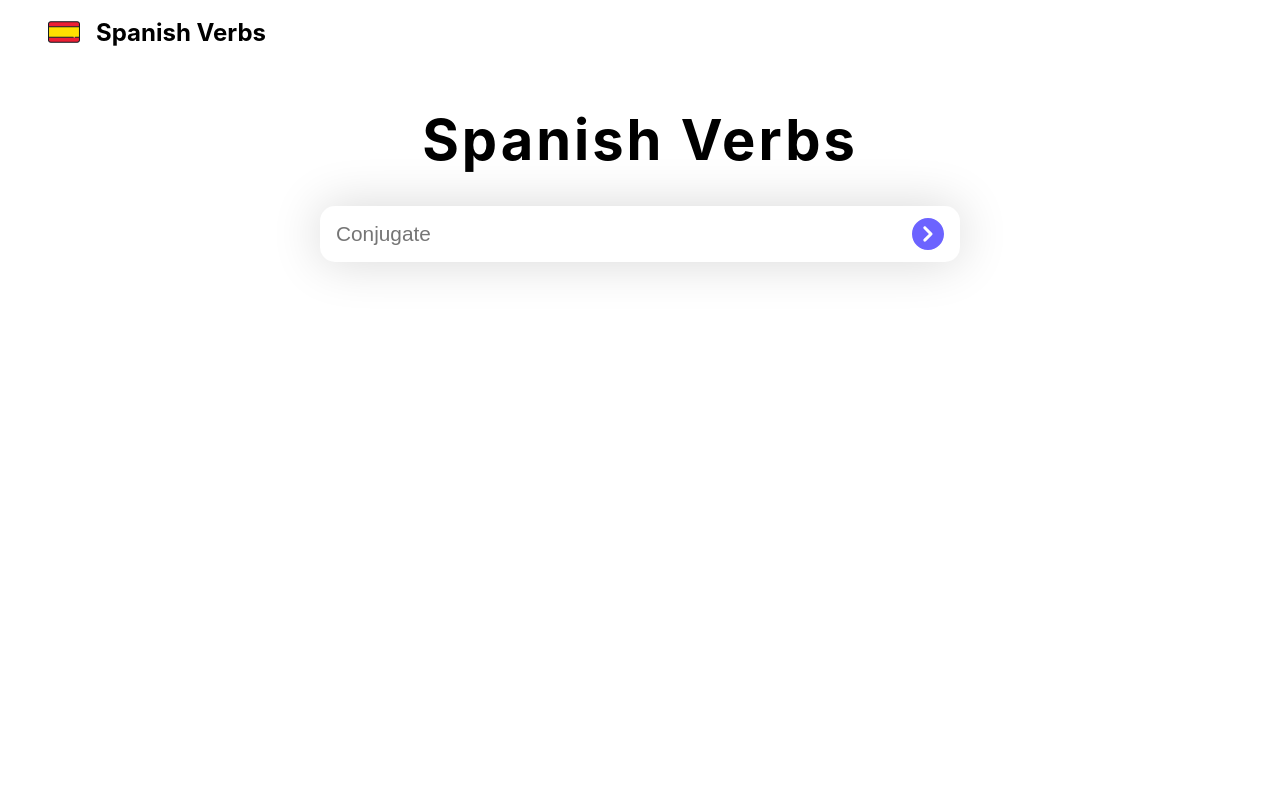
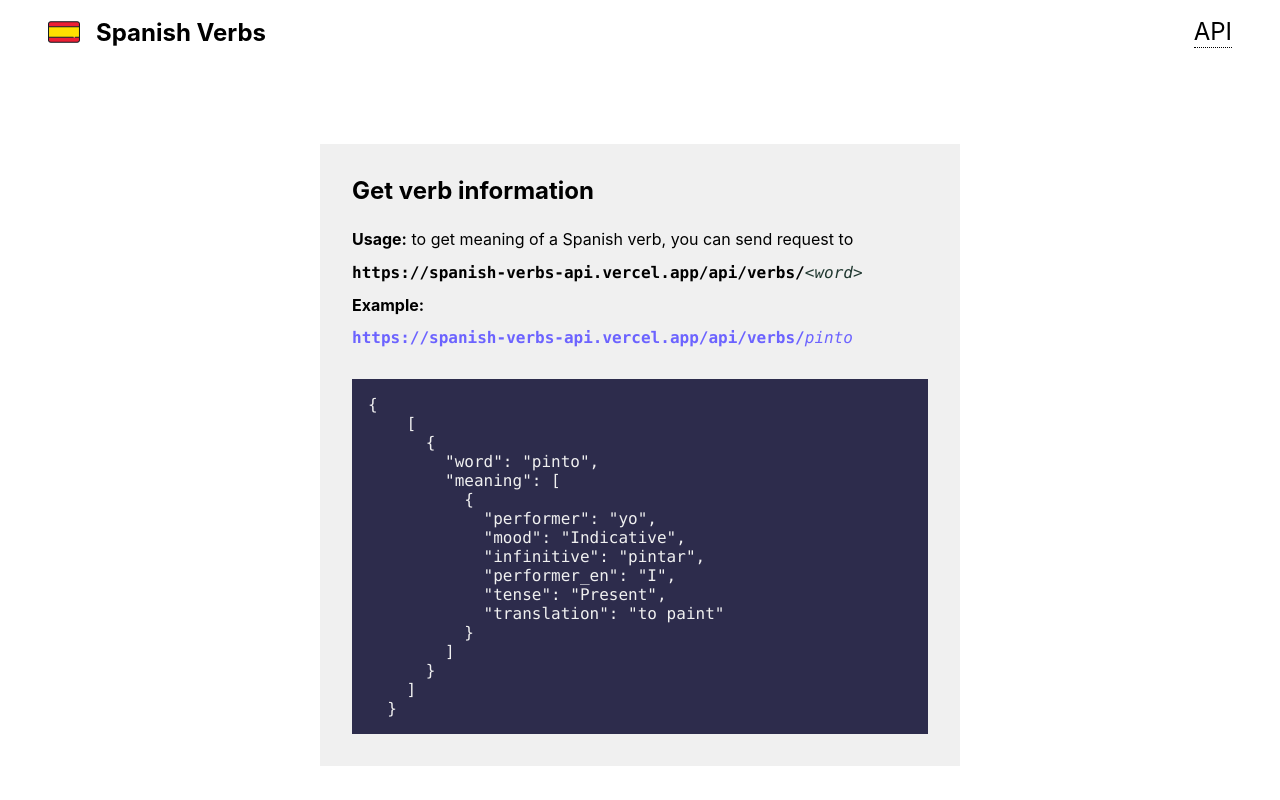
Before and after one commit to Abrosss/spanish_verbs, a React (Create React App) app: page /api in a window 1280 px wide. Built offline with nearby package versions, Linux system fonts and the light colour scheme.

Commit message:
added api page

```diff
--- a/package.json
+++ b/package.json
@@ -16,7 +16,7 @@
     "cors": "^2.8.5",
     "react": "^18.2.0",
     "react-dom": "^18.2.0",
-    "react-router-dom": "^6.4.2",
+    "react-router-dom": "^6.4.4",
     "react-scripts": "5.0.1",
     "react-youtube": "^10.0.0",
     "styled-components": "^5.3.6",
@@ -45,6 +45,5 @@
       "last 1 firefox version",
       "last 1 safari version"
     ]
-  },
-  "proxy": "http://localhost:5000/"
+  }
 }
--- a/src/App.js
+++ b/src/App.js
@@ -1,118 +1,24 @@
 
 import './css/styles.css';
-import axios from './api/axios';
-import { useState, useRef } from 'react';
-import Arrow from './assets/images/arrow.svg';
-import SpainFlag from './assets/images/spain.svg';
-import Table from './components/Table';
-import ResultPanelVerb from './components/ResultPanelVerb';
-import ResultPanelRoot from './components/ResultPanelRoot';
+import { BrowserRouter as Router, Routes, Route } from "react-router-dom";
+import FindVerb from './pages/FindVerb'
+import ApiInfo from './pages/ApiInfo'
+import Nav from './components/Nav';
 function App() {
+  return (
+<Router>
+<Nav/>
+<Routes>
 
-  const [result, setResult] = useState([])
-  const [isLoaded, setIsLoaded] = useState(false)
-  const [loading, setLoading] = useState(false)
-  const [tableRequested, setTableRequested] = useState(false)
-  const [currentWord, setCurrentWord] = useState(null)
-  const [error, setError] = useState(null)
-  const [allWords, setAllWords] = useState([])
-  const [isRoot, setIsRoot] = useState(false)
+<Route path='/api' element={<ApiInfo />}/>
+<Route path='/' element={<FindVerb />}/>
 
-  const input = useRef()
+</Routes>
 
-  function validInput(string) {
-    let err = 'delete spaces or try again'
-    let array = string.split(' ')
-    if (array.length > 1) {
-
-      return err
-    }
-    else return
-  }
-  function inputChange(e) {
-
-    setError(null)
-  }
-
-  async function handleSubmit(e, word) {
-    e.preventDefault()
-    setTableRequested(false)
-    setCurrentWord(input.current.value)
-    const err = validInput(word)
-    if (err) setError(err)
-    let root
-    if (!err) {
-      setIsLoaded(false)
-      setLoading(true)
-      await axios.get(`/verbs/${word.toLowerCase()}`).then((response) => {
-        setResult(response.data)
-        if (response.data[0].meaning[0].tense === "Infinitive") {
-          root = word
-          setIsRoot(true)
-        }
-
-        else {
-          root = response.data[0].meaning[0].infinitive
-          setIsRoot(false)
-        }
-      }).catch(err => {
-        if (err) setError('No word found. Check the spelling')
-      })
-      await axios.get(`/roots/${root}`).then((response) => {
-        setAllWords(response.data)
-        setIsLoaded(true)
-        setLoading(false)
-      });
-    }
+</Router>
+  )
 
 
-  }
-
-
-  return (
-    <>
-      <nav>
-        <a href='/'><img src={SpainFlag} alt='es flag icon'></img> Spanish Verbs</a>
-      </nav>
-      <header>
-        <h1>Spanish Verbs</h1>
-        <form>
-          <input autoFocus='on' ref={input} autoComplete='off' onChange={inputChange} placeholder='Conjugate' name='word'></input>
-          <button onClick={(e) => handleSubmit(e, input.current.value)}><img src={Arrow} alt='arrow icon'></img></button>
-        </form>
-      </header>
-
-      <main>
-        {error && <span>{error}</span>}
-
-        {loading &&
-            <lord-icon
-              src="https://cdn.lordicon.com/ekjuxqnh.json"
-              trigger="loop"
-              delay="2000"
-              colors="primary:#6c63ff"
-              style={{ width: "50px", height: "50px", opacity: ".8" }}>
-            </lord-icon>
-        }
-
-        {isLoaded && result.map((word, index) => (
-          <section key={index} className='resultPanel'>
-            {isRoot ?
-              <ResultPanelRoot word={word} tableRequested={tableRequested} setTableRequested={setTableRequested} /> :
-              <ResultPanelVerb word={word} tableRequested={tableRequested} setTableRequested={setTableRequested} />}
-          </section>
-        ))
-        }
-
-        {isLoaded && tableRequested &&
-          <section className='table'>
-            <h2>Indicative</h2>
-            <Table currentWord={currentWord} words={allWords} />
-          </section>}
-
-      </main>
-    </>
-  );
 }
 
 export default App;
--- /dev/null
+++ b/src/components/Nav.js
@@ -0,0 +1,12 @@
+import React from 'react'
+import SpainFlag from '../assets/images/spain.svg';
+function Nav() {
+    return (
+        <nav>
+            <a href='/'><img src={SpainFlag} alt='es flag icon'></img> Spanish Verbs</a>
+            <a className='dotted' href='/api'>API</a>
+        </nav>
+    )
+}
+
+export default Nav
--- a/src/css/styles.css
+++ b/src/css/styles.css
@@ -6,8 +6,9 @@
 
 nav {
   height: 4rem;
-  padding: 1rem;
-  padding-left: 3rem;
+  padding: 1rem 3rem;
+  display: flex;
+  justify-content: space-between;
 }
 nav img {
   width: 2rem;
@@ -21,6 +22,9 @@ nav a {
   display: flex;
   align-items: center;
   gap: 1rem;
+}
+nav a:last-child {
+  font-weight: 400;
 }
 
 header {
@@ -70,6 +74,14 @@ main {
 .selected {
   background-color: #f0f0f0;
   padding: 0 0.5rem;
+}
+
+.colored {
+  color: rgb(32, 56, 48);
+}
+
+.underline {
+  border-bottom: 1px #000 solid;
 }
 
 form {
@@ -138,6 +150,32 @@ table td:first-child {
   font-weight: bold;
 }
 
+.apiInfo {
+  background-color: #f0f0f0;
+  margin-top: 5rem;
+  padding: 2rem;
+  width: 50%;
+}
+.apiInfo h1 {
+  margin-bottom: 1.5rem;
+}
+.apiInfo p {
+  margin-bottom: 0.8rem;
+}
+
+pre {
+  margin-top: 2rem;
+  background-color: #2d2c4c;
+  padding: 1rem;
+}
+pre code {
+  color: #f0f0f0;
+}
+
+.exampleRequest {
+  color: #6c63ff;
+}
+
 @media only screen and (max-width: 800px) {
   nav {
     padding-left: 0;
--- a/src/css/styles.scss
+++ b/src/css/styles.scss
@@ -6,9 +6,9 @@
 
 nav {
     height: 4rem;
-    padding: 1rem;
-    padding-left: 3rem;
-
+    padding: 1rem 3rem;
+    display: flex;
+    justify-content: space-between;
     img {
         width: 2rem;
         height: 2rem;
@@ -22,6 +22,9 @@ nav {
         display: flex;
         align-items: center;
         gap: 1rem;
+        &:last-child {
+            font-weight: 400;
+        }
     }
 
 }
@@ -75,7 +78,12 @@ main {
     background-color: #f0f0f0;
     padding: 0 .5rem;
 }
-
+.colored {
+    color: rgb(32, 56, 48);
+}
+.underline {
+    border-bottom: 1px #000 solid;
+}
 form {
     display: flex;
     width: 50%;
@@ -154,6 +162,29 @@ table {
     }
 }
 
+.apiInfo {
+    background-color: #f0f0f0;
+    margin-top: 5rem;
+    padding: 2rem;
+    width: 50%;
+   h1 {
+    margin-bottom: 1.5rem;
+   }
+   p{
+    margin-bottom: .8rem;
+   }
+}
+pre {
+    margin-top: 2rem;
+    background-color: #2d2c4c;
+    padding: 1rem;
+    code {
+        color: #f0f0f0;
+    }
+}
+.exampleRequest {
+    color:#6c63ff
+}
 @media only screen and (max-width: 800px) {
     nav {
         padding-left: 0;
--- /dev/null
+++ b/src/pages/ApiInfo.js
@@ -0,0 +1,38 @@
+import React from 'react'
+
+function ApiInfo() {
+  const snippet = `{
+    [
+      {
+        "word": "pinto",
+        "meaning": [
+          {
+            "performer": "yo",
+            "mood": "Indicative",
+            "infinitive": "pintar",
+            "performer_en": "I",
+            "tense": "Present",
+            "translation": "to paint"
+          }
+        ]
+      }
+    ]
+  }`
+  const tag = `<word>`
+  return (
+    <main>
+      <section className='apiInfo'>
+        <h1>Get verb information</h1>
+        <p><span className='bold'>Usage:</span> to get meaning of a Spanish verb, you can send request to</p>
+        <p><code><span className='bold'>https://spanish-verbs-api.vercel.app/api/verbs/</span><span className='italic colored'>{tag}</span></code></p>
+        <p className='bold'>Example:</p>
+        <p className='exampleRequest'><code><span className='bold'>https://spanish-verbs-api.vercel.app/api/verbs/</span><span className='italic'>pinto</span></code></p>
+        <pre>
+          <code>{snippet}</code>
+        </pre>
+      </section>
+    </main>
+  )
+}
+
+export default ApiInfo
--- /dev/null
+++ b/src/pages/FindVerb.js
@@ -0,0 +1,114 @@
+import React from 'react'
+import axios from '../api/axios';
+import { useState, useRef } from 'react';
+import Arrow from '../assets/images/arrow.svg';
+import Table from '../components/Table';
+import ResultPanelVerb from '../components/ResultPanelVerb';
+import ResultPanelRoot from '../components/ResultPanelRoot';
+
+function FindVerb() {
+    const [result, setResult] = useState([])
+    const [isLoaded, setIsLoaded] = useState(false)
+    const [loading, setLoading] = useState(false)
+    const [tableRequested, setTableRequested] = useState(false)
+    const [currentWord, setCurrentWord] = useState(null)
+    const [error, setError] = useState(null)
+    const [allWords, setAllWords] = useState([])
+    const [isRoot, setIsRoot] = useState(false)
+
+    const input = useRef()
+
+    function validInput(string) {
+      let err = 'delete spaces or try again'
+      let array = string.split(' ')
+      if (array.length > 1) {
+
+        return err
+      }
+      else return
+    }
+    function inputChange(e) {
+
+      setError(null)
+    }
+
+    async function handleSubmit(e, word) {
+      e.preventDefault()
+      setTableRequested(false)
+      setCurrentWord(input.current.value)
+      const err = validInput(word)
+      if (err) setError(err)
+      let root
+      if (!err) {
+        setIsLoaded(false)
+        setLoading(true)
+        await axios.get(`/verbs/${word.toLowerCase()}`).then((response) => {
+          setResult(response.data)
+          if (response.data[0].meaning[0].tense === "Infinitive") {
+            root = word
+            setIsRoot(true)
+          }
+
+          else {
+            root = response.data[0].meaning[0].infinitive
+            setIsRoot(false)
+          }
+        }).catch(err => {
+          if (err) setError('No word found. Check the spelling')
+        })
+        await axios.get(`/roots/${root}`).then((response) => {
+          setAllWords(response.data)
+          setIsLoaded(true)
+          setLoading(false)
+        });
+      }
+
+
+    }
+
+
+    return (
+      <>
+
+        <header>
+          <h1>Spanish Verbs</h1>
+          <form>
+            <input autoFocus='on' ref={input} autoComplete='off' onChange={inputChange} placeholder='Conjugate' name='word'></input>
+            <button onClick={(e) => handleSubmit(e, input.current.value)}><img src={Arrow} alt='arrow icon'></img></button>
+          </form>
+        </header>
+
+        <main>
+          {error && <span>{error}</span>}
+
+          {loading &&
+              <lord-icon
+                src="https://cdn.lordicon.com/ekjuxqnh.json"
+                trigger="loop"
+                delay="2000"
+                colors="primary:#6c63ff"
+                style={{ width: "50px", height: "50px", opacity: ".8" }}>
+              </lord-icon>
+          }
+
+          {isLoaded && result.map((word, index) => (
+            <section key={index} className='resultPanel'>
+              {isRoot ?
+                <ResultPanelRoot word={word} tableRequested={tableRequested} setTableRequested={setTableRequested} /> :
+                <ResultPanelVerb word={word} tableRequested={tableRequested} setTableRequested={setTableRequested} />}
+            </section>
+          ))
+          }
+
+          {isLoaded && tableRequested &&
+            <section className='table'>
+              <h2>Indicative</h2>
+              <Table currentWord={currentWord} words={allWords} />
+            </section>}
+
+        </main>
+      </>
+    );
+}
+
+export default FindVerb
```
Also changed, not shown: src/components/Table.js (+17 -17 lines), 2 other files (tests, documents, lock files or other folders).
